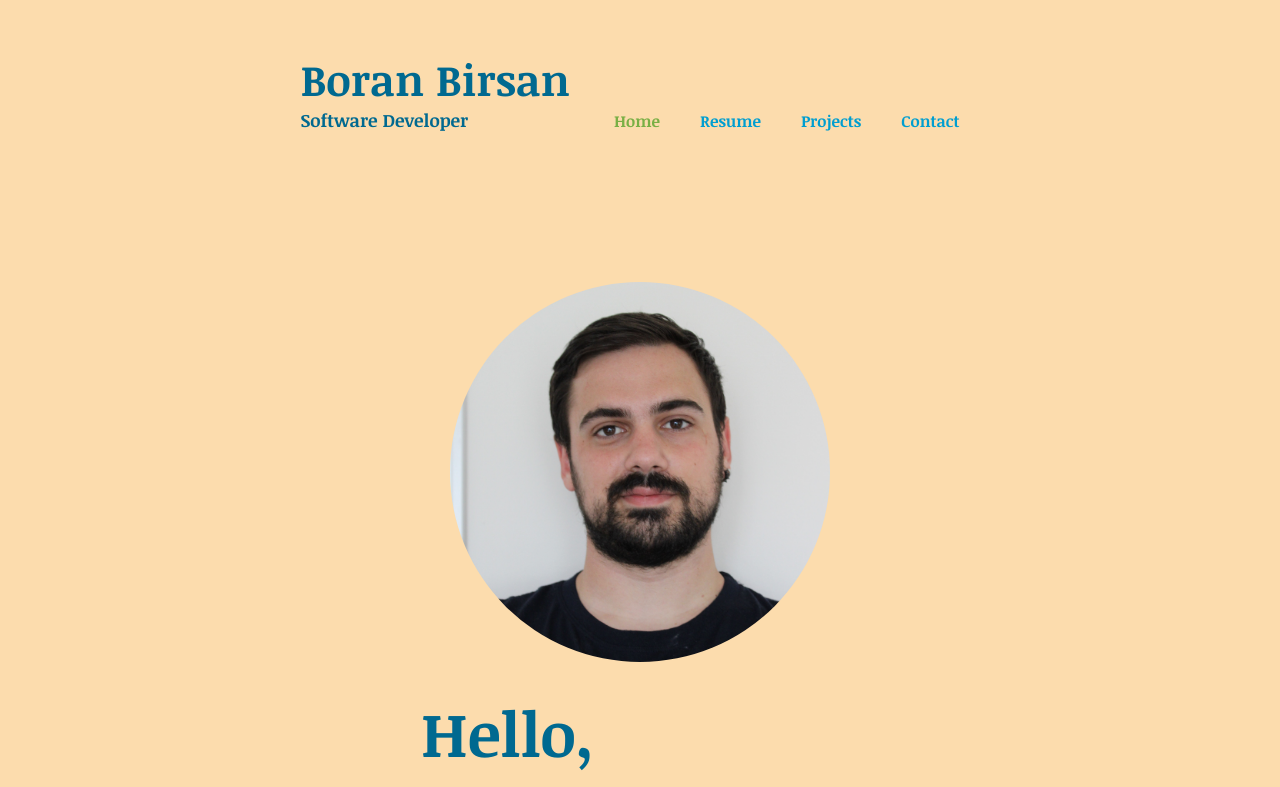
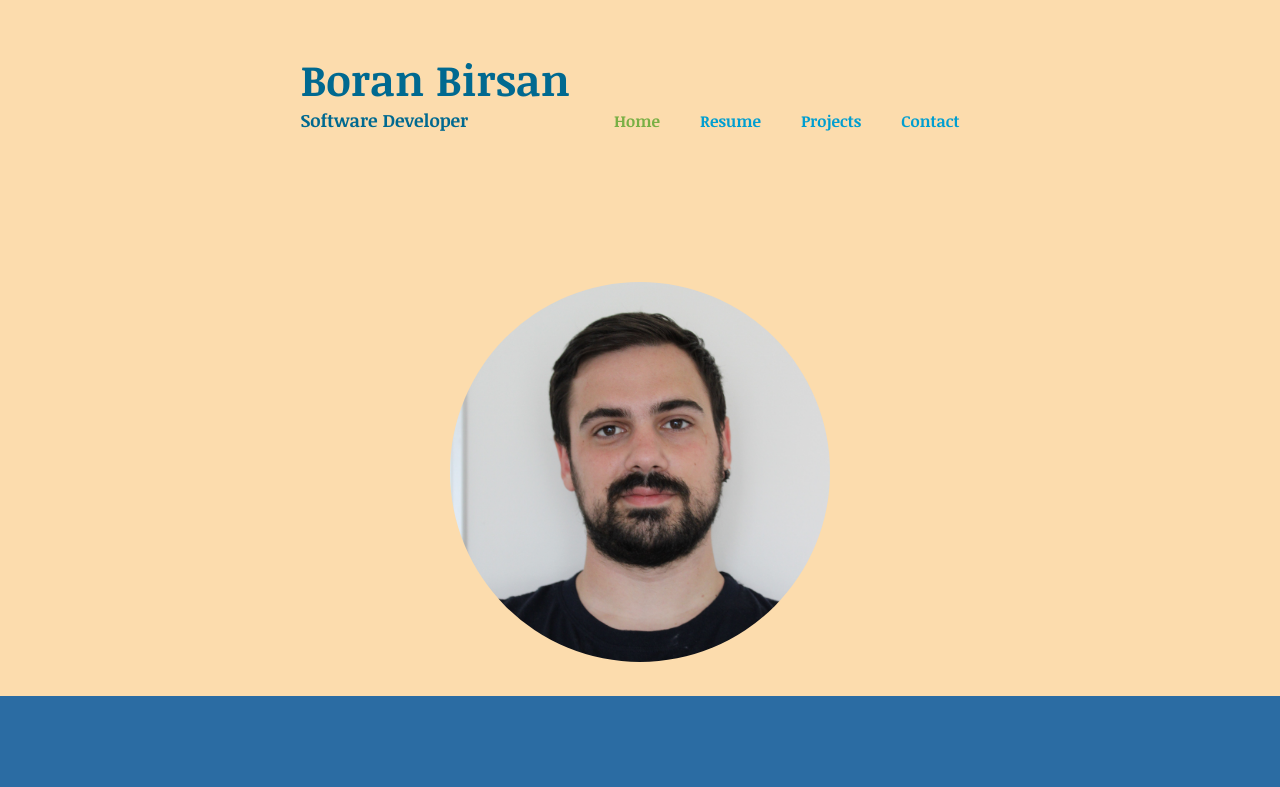
Before and after one commit to boranbirsan/Profile-Website, a React (Create React App) app: page / in a window 1280 px wide. Shown: the top 787 px of the page. Built offline with nearby package versions, Linux system fonts and the light colour scheme.

Commit message:
Footer fix

```diff
--- a/src/App.css
+++ b/src/App.css
@@ -1,6 +1,10 @@
 #main {
-  position: absolute;
   background-color: #fcdcad;
   min-height: 100vh;
-  width: 100vw;
+  min-width: 100%;
 }
+
+#page {
+  height: fit-content;
+  padding-bottom: 175px;
+}
--- a/src/App.js
+++ b/src/App.js
@@ -3,18 +3,17 @@ import {Route, Switch, useLocation} from 'react-router-dom';
 
 import './App.css';
 
-import Header from './Shared/Header';
-import Footer from './Shared/Footer';
+import { Header, Footer, NotFound } from './Shared';
 
 import Home from './Home/Home';
 import CV from './CV/CV';
-import NotFound from './Shared/NotFound';
 
 function App() {
 	const location = useLocation();
 	return (
 		<div id='main'>
 			<Header path={location.pathname}/>
+			<div id='page'>
 				<Switch>
 					<Route exact path="/"><Home/></Route>
 					<Route exact path="/resume"><CV/></Route>
@@ -22,6 +21,7 @@ function App() {
 					<Route exact path="/contact"></Route>
 					<Route component={NotFound} />
 				</Switch>
+			</div>
 			<Footer/>
 		</div>
 	);
--- a/src/CV/CV.js
+++ b/src/CV/CV.js
@@ -2,7 +2,6 @@
 import './CV.css';
 
 import { NoteOutlined } from '@material-ui/icons';
-import { Icon } from '@material-ui/core';
 
 function CV() {
 	return(
--- a/src/Home/Home.js
+++ b/src/Home/Home.js
@@ -8,7 +8,7 @@ function Home() {
 		<div className='wrapper'>
 			<Grid container spacing={3} justify='center'>
 				<Grid item>
-					<img id='profile' src={profile} />
+					<img id='profile' src={profile} alt=''/>
 				</Grid>
 				<Grid item>
 					<div className='noticia-font'>
--- a/src/Shared/Footer.css
+++ b/src/Shared/Footer.css
@@ -1,6 +1,6 @@
 #footer
 {
-    position: absolute;
+    position: fixed;
     bottom: 0px;
     width: 100%;
     height: 13%;
--- a/src/Shared/Footer.js
+++ b/src/Shared/Footer.js
@@ -1,12 +1,12 @@
-import {Grid} from '@material-ui/core';
+import './Footer.css';
 
 function Footer(){
 	return (
-		<div id='footer'>
+		<footer id='footer'>
 			<div id='bottom'>
 
 			</div>
-		</div>);
+		</footer>);
 }
 
 export default Footer;
--- /dev/null
+++ b/src/Shared/index.js
@@ -0,0 +1,5 @@
+import Header from './Header';
+import Footer from './Footer';
+import NotFound from './NotFound';
+
+export { Header, Footer, NotFound };
```
Lines whose indentation alone changed are shown as unchanged.
